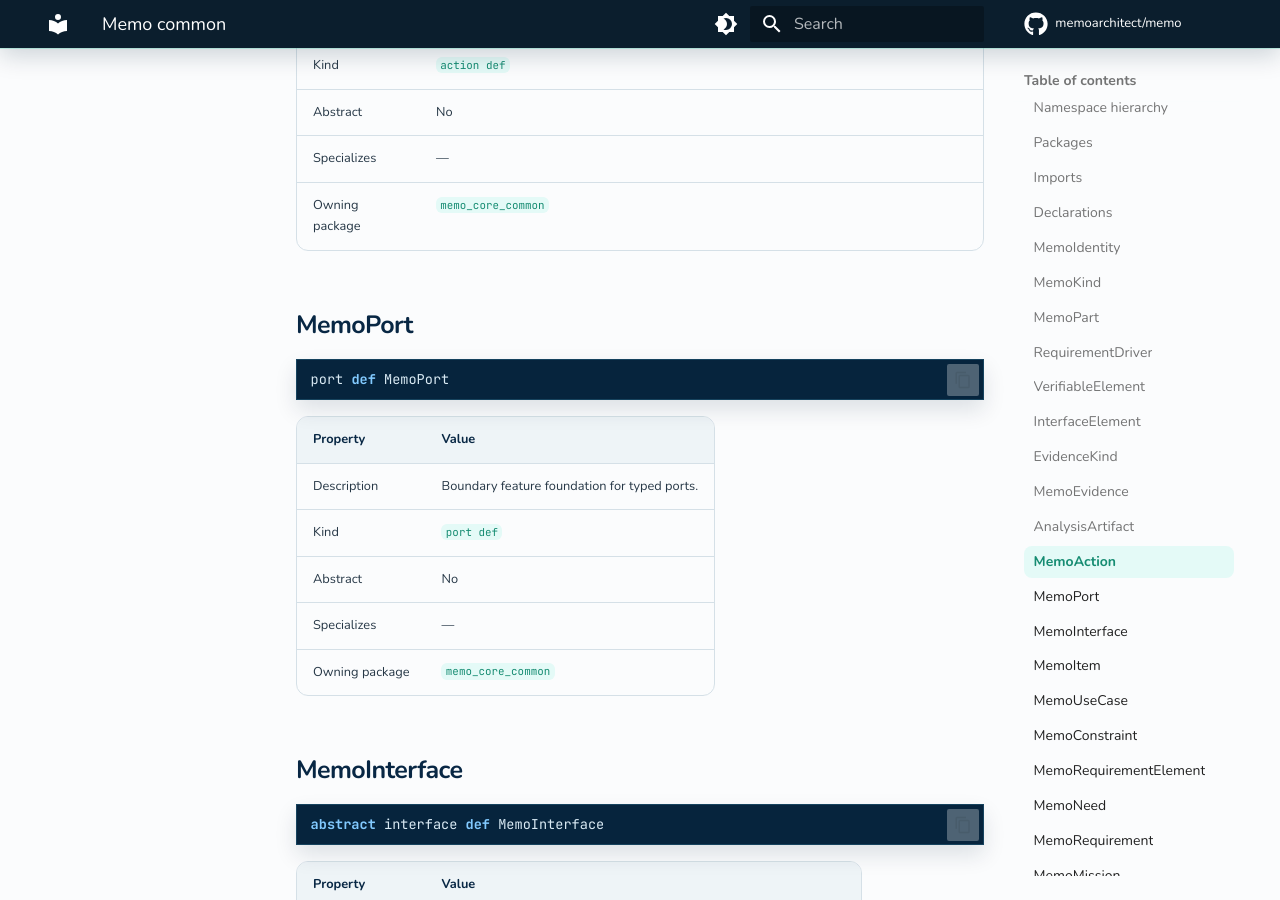
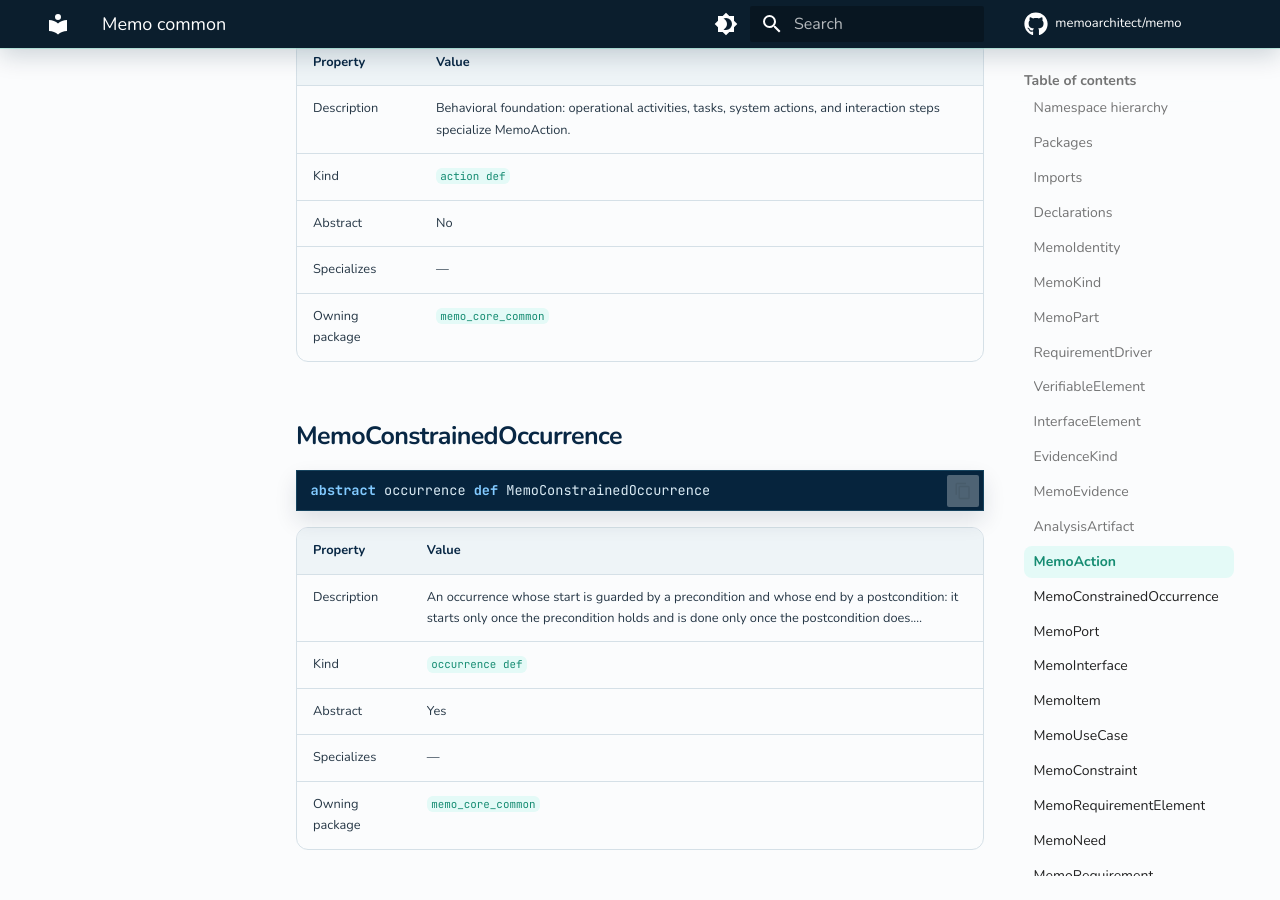
Before and after one commit to memoarchitect/memo, an MkDocs documentation site: the page built from docs/sysml-api/core/common/memo_common.md, in a window 1280 px wide and 900 px high, scrolled down 7211 px. Built offline with MkDocs 1.6.1 and Material for MkDocs 9.7.7, drawn with Linux system fonts in a browser that asks for light colours; comment, search, counter and statistics services are not loaded; some of the changed text lies outside the part shown.

Commit message:
A function carries a precondition and a postcondition
MemoConstrainedOccurrence declares the two as native constraint features guarding startShot and endShot; MemoFunction specializes it. A function redefines them with its own expression (constraint :>> precondition { rate >= 0 }).

Co-Authored-By: Claude Sonnet 5.5 <noreply@anthropic.com>

````diff
--- a/docs/sysml-api/core/common/memo_common.md
+++ b/docs/sysml-api/core/common/memo_common.md
@@ -42,6 +42,7 @@
 | [`MemoEvidence`](#memoevidence) | `part def` | Memo evidence definition specializing `MemoPart`. | `MemoPart` |
 | [`AnalysisArtifact`](#analysisartifact) | `part def` | Analysis artifact definition specializing `MemoPart`. | `MemoPart` |
 | [`MemoAction`](#memoaction) | `action def` | Behavioral foundation: operational activities, tasks, system actions, and interaction steps specialize MemoAction. | — |
+| [`MemoConstrainedOccurrence`](#memoconstrainedoccurrence) | `occurrence def` | An occurrence whose start is guarded by a precondition and whose end by a postcondition: it starts only once the precondition holds and is done only once the postcondition does.… | — |
 | [`MemoPort`](#memoport) | `port def` | Boundary feature foundation for typed ports. | — |
 | [`MemoInterface`](#memointerface) | `interface def` | Interaction-contract foundation for interface definitions between ports. | — |
 | [`MemoItem`](#memoitem) | `item def` | Single item foundation. Standards, hazards, stored software data, and message payloads are all item-native concepts. Whether an item is exchanged is expressed by its use in a port or flow, not by a second ontology root. | — |
@@ -202,6 +203,21 @@ action def MemoAction
 | Description | Behavioral foundation: operational activities, tasks, system actions, and interaction steps specialize MemoAction. |
 | Kind | `action def` |
 | Abstract | No |
+| Specializes | — |
+| Owning package | `memo_core_common` |
+
+
+## MemoConstrainedOccurrence
+
+```sysml
+abstract occurrence def MemoConstrainedOccurrence
+```
+
+| Property | Value |
+| --- | --- |
+| Description | An occurrence whose start is guarded by a precondition and whose end by a postcondition: it starts only once the precondition holds and is done only once the postcondition does.… |
+| Kind | `occurrence def` |
+| Abstract | Yes |
 | Specializes | — |
 | Owning package | `memo_core_common` |
 
@@ -581,6 +597,24 @@ part def Citation specializes MemoPart
             attribute status : ElementStatusKind;
         }
 
+        // An occurrence whose start is guarded by a precondition and whose end by a postcondition: it
+        // starts only once the precondition holds and is done only once the postcondition does. The
+        // two are native `constraint` features a usage redefines with its own expression:
+        //
+        //     action fnDose : SystemFunction {
+        //         in rate : Real;
+        //         constraint :>> precondition { rate >= 0 }
+        //     }
+        //
+        // The shape is the SYSMOD method's `ConstrainedOccurrence`. It is declared on an `occurrence def`
+        // because `startShot` and `endShot` are found through one; `MemoFunction` specializes it.
+        abstract occurrence def MemoConstrainedOccurrence {
+            constraint precondition;
+            constraint postcondition;
+            ref occurrence :>> startShot { assert constraint :> precondition; }
+            ref occurrence :>> endShot { assert constraint :> postcondition; }
+        }
+
         // Boundary feature foundation for typed ports.
         port def MemoPort {
             attribute status : ElementStatusKind;
````
Also changed, not shown: docs/ontology/_generated/core.md (+1 -0 lines), docs/sysml-api/architecture/functional/functions/memo_functions.md (+2 -2 lines), docs/sysml-api/elements.md (+1 -0 lines), 2 other files.
